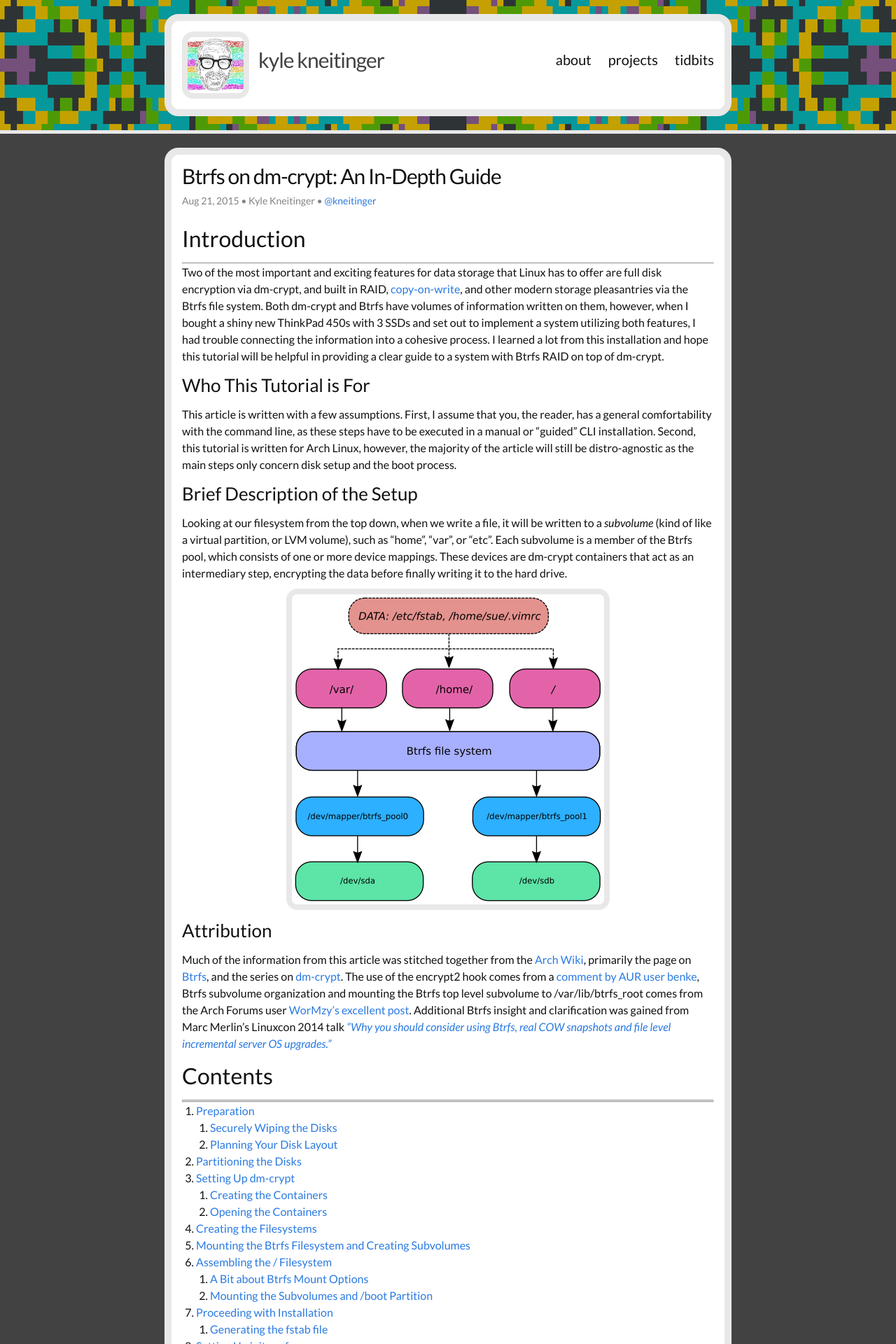
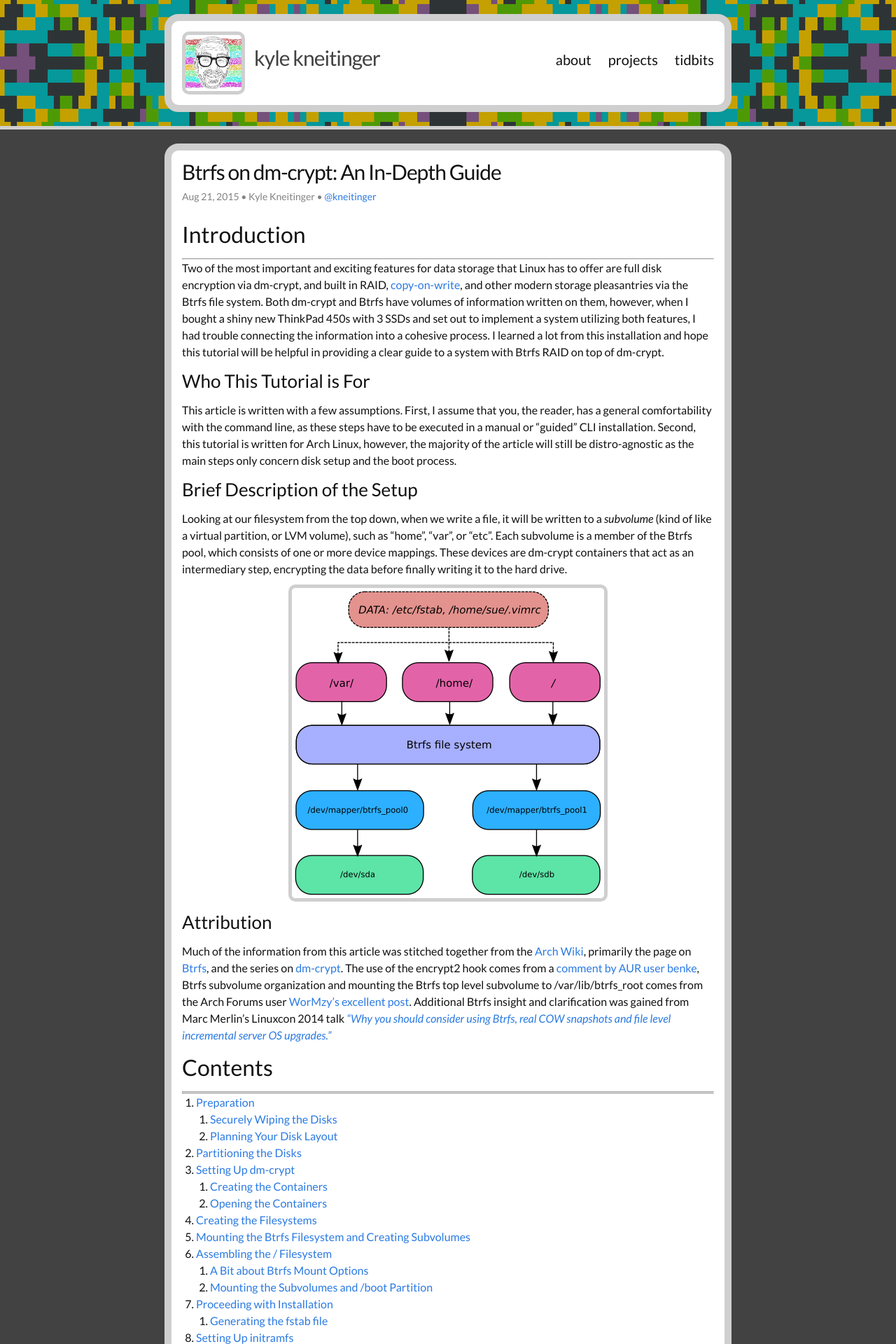
Before and after one commit to kneitinger/kneitinger.github.io, a Jekyll site: the page built from _posts/2015-08-21-brtfs-raid-on-dmcrypt.markdown, in a window 1280 px wide. Shown: the top 1920 px of the page at 70% size. Built offline with Jekyll 4.4.1, drawn with Linux system fonts in a browser that asks for light colours; some of the changed text lies outside the part shown.

Commit message:
further refinements

```diff
--- a/_posts/2015-08-21-brtfs-raid-on-dmcrypt.markdown
+++ b/_posts/2015-08-21-brtfs-raid-on-dmcrypt.markdown
@@ -597,7 +603,7 @@
 ## Post Installation Considerations and Niceties
 ---
 
-### Warning About Kernel Updates
+### A Warning About Kernel Updates
 In the past, some kernel updates have been known to cause corruption to the
 filesystem, most recently in the 3.19.1 kernel where a deadlock prevented
 access.  The issue was easily repairable, and is now fixed, however instability
@@ -728,9 +734,5 @@
 this indicates that swap partition will be the "swap" container that we just
 told /etc/crypttab to create at boot time.
 
-{% highlight text %}
-#
-{% endhighlight %}
-{% highlight text %}
-#
-{% endhighlight %}
+##Conclusion
+---
--- a/_sass/_base.scss
+++ b/_sass/_base.scss
@@ -43,8 +43,8 @@
 img {
     max-width: 100%;
     vertical-align: middle;
-    border: 8px solid $grey-color-light;
-    border-radius: 16px;
+    border: 5px solid $grey-color-light;
+    border-radius: 10px;
 }
 
 
--- a/css/main.scss
+++ b/css/main.scss
@@ -18,8 +18,9 @@
 $brand-color:      #2a7ae2;
 
 $grey-color:       #828282;
-$grey-color-light: lighten($grey-color, 40%);
+$grey-color-light: lighten($grey-color, 30%);
 $grey-color-dark:  darken($grey-color, 25%);
+//$grey-color-dark:  #2e3436
 
 $background-color: $grey-color-dark;
 
```
Also changed, not shown: other parts of _posts/2015-08-21-brtfs-raid-on-dmcrypt.markdown (+7 -1 lines), tidbits.md (+2 -2 lines).
